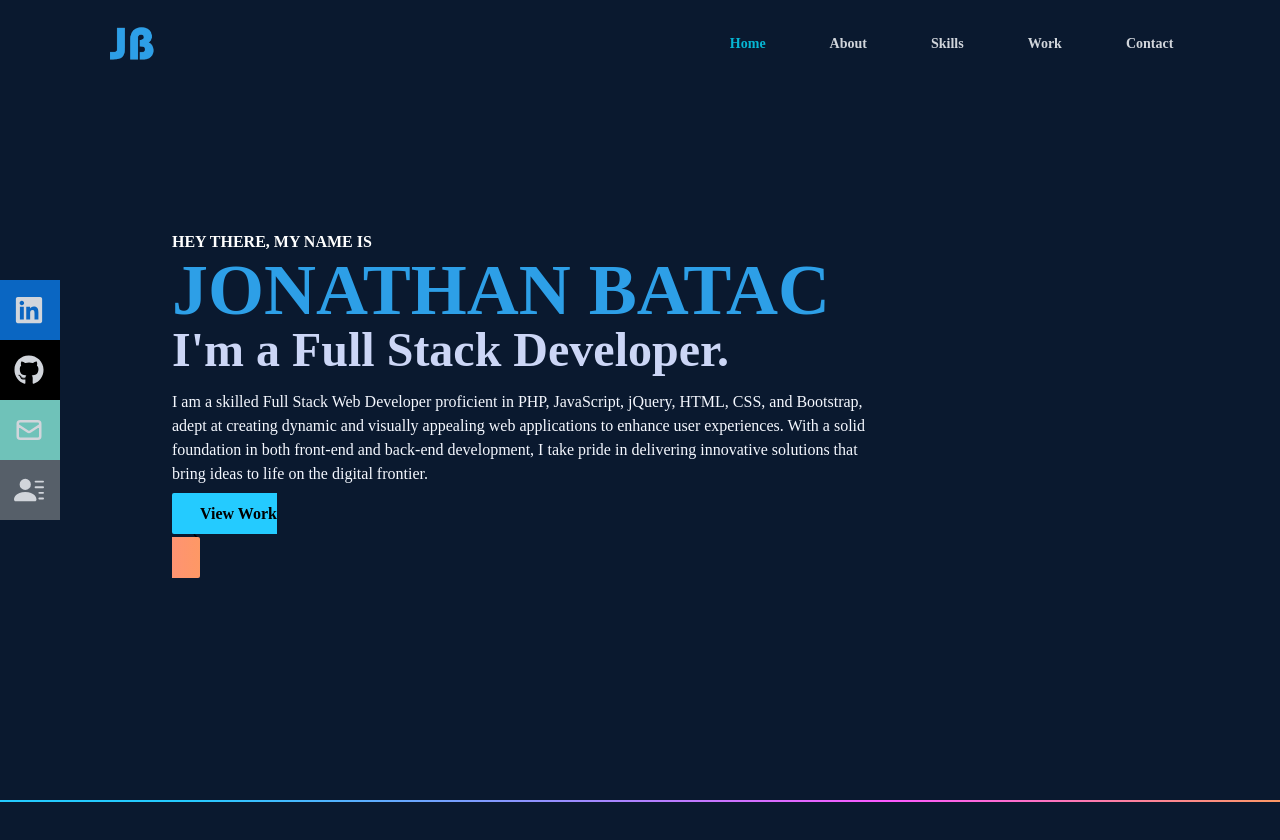
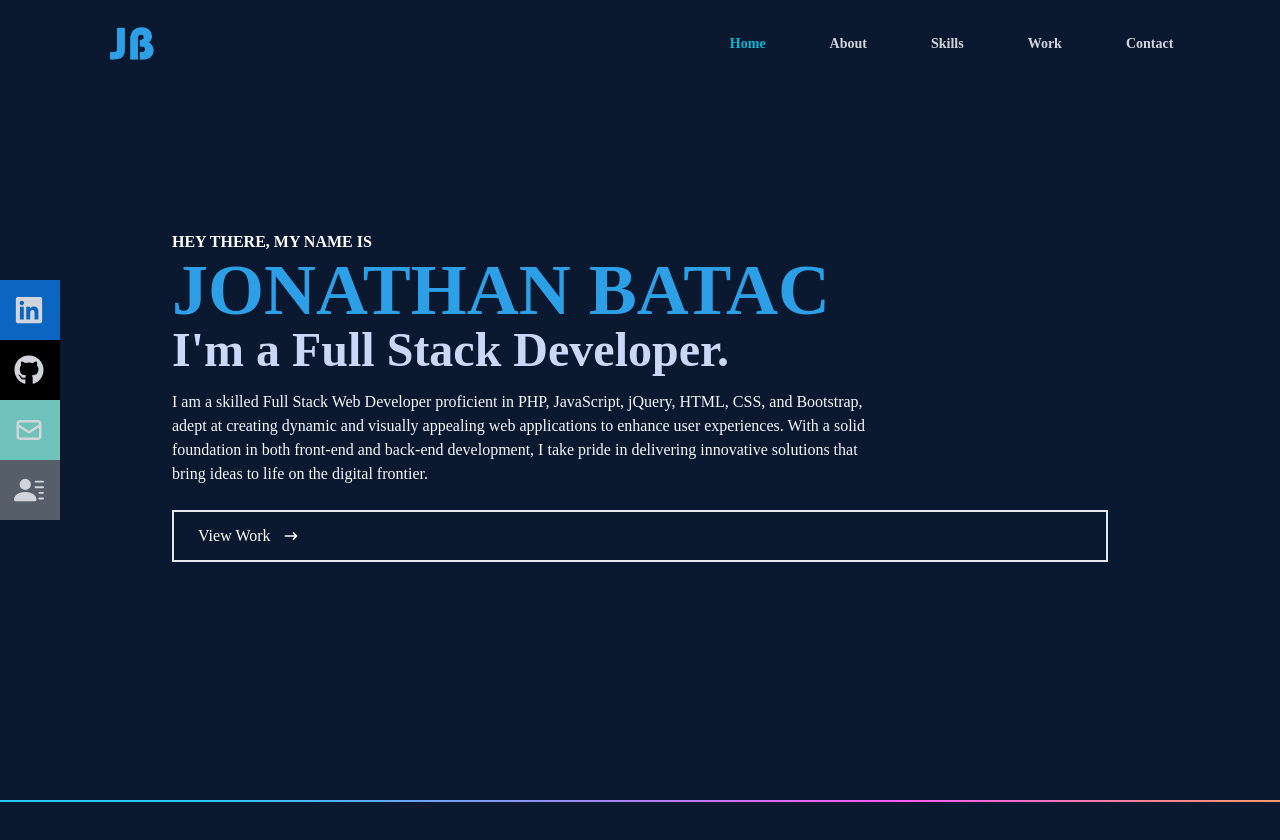
Before and after one commit to jlcb-dev/jonathanDev.portfolio, a React (Vite) app: page / in a window 1280 px wide. Shown: the top 840 px of the page. Built offline with nearby package versions, Linux system fonts and the light colour scheme.

Commit message:
Update Home.jsx

```diff
--- a/src/components/Home.jsx
+++ b/src/components/Home.jsx
@@ -39,8 +39,7 @@ const Home = ({ setSelectedPage }) => {
             </h2>
             <div>
               <AnchorLink
-                className="bg-gradient-rainblue text-deep-blue rounded-sm py-3 px-7 font-semibold
-              hover:bg-blue hover:text-white transition duration-500"
+                className="text-white group border-2 px-6 py-3 my-2 flex item-center hover:bg-[#2D9FE7] hover:border-[#2D9FE7] transition duration-500"
                 onClick={() => setSelectedPage("work")}
                 href="#work"
               >
```
